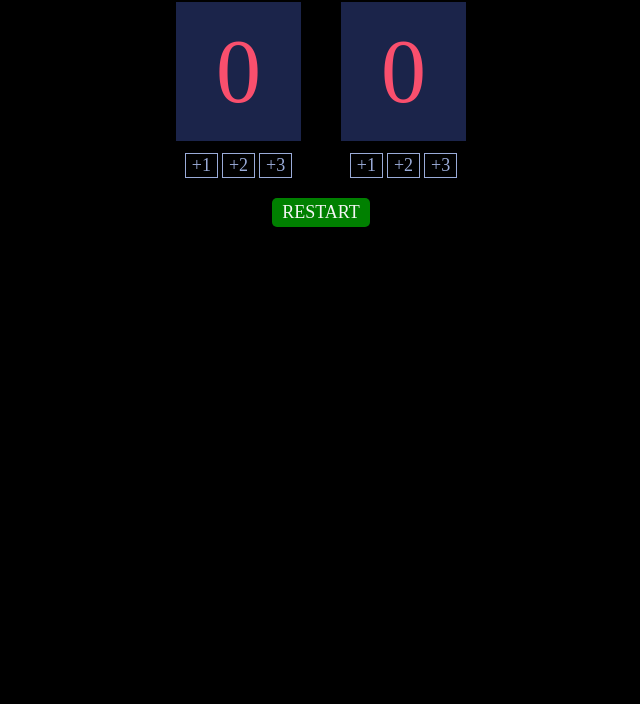
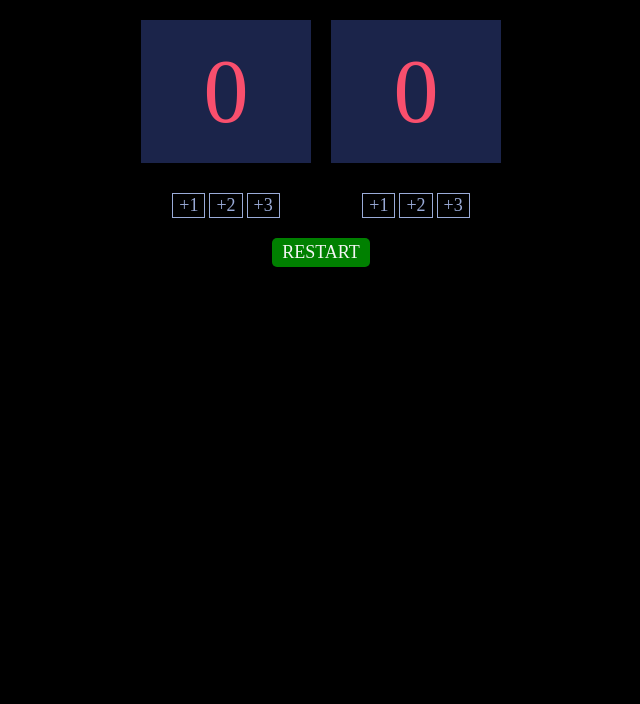
Before and after one commit to LeraKravts/BasketballScore, a plain HTML site: page index.html in a window 1280 px wide. Shown: the part 96-800 px from the top of the page, without its empty margins (319-959 px from the left). Drawn offline with nearby package versions, Linux system fonts and the light colour scheme; a web font is replaced by a local one.

Commit message:
Update index.css

```diff
--- a/index.css
+++ b/index.css
@@ -25,10 +25,13 @@ h3 {
     font-style: normal;
     font-weight: 400;
     background: black;
+
 }
 
 .section {
     text-align: center;
+
+
 }
 
 .score {
@@ -36,7 +39,12 @@ h3 {
     color: #F94F6D;
     background: #1B244A;
     padding: 20px 40px;
-    margin: 20px;
+    margin: 10px;
+    width: 90px;
+    display: flex;
+    align-items: center;
+    justify-content: center;
+
 }
 
 .points {
```
